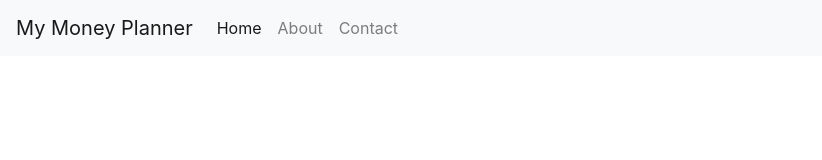
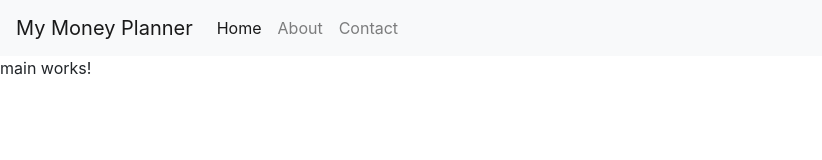
Before and after one commit to bublikxd/my-money-planner, an Angular app: page / in a window 1280 px wide. Shown: the top 160 px of the page, without its empty margins (0-822 px from the left). Built offline with nearby package versions, Linux system fonts and the light colour scheme.

Commit message:
create simple main component

```diff
--- a/src/app/app.component.html
+++ b/src/app/app.component.html
@@ -1,2 +1,3 @@
 <app-navbar></app-navbar>
+<app-main></app-main>
 <app-footer></app-footer>
--- a/src/app/app.module.ts
+++ b/src/app/app.module.ts
@@ -5,12 +5,14 @@ import { AppComponent } from './app.component';
 import { NgbModule } from '@ng-bootstrap/ng-bootstrap';
 import { NavbarComponent } from './navbar/navbar.component';
 import { FooterComponent } from './footer/footer.component';
+import { MainComponent } from './main/main.component';
 
 @NgModule({
   declarations: [
     AppComponent,
     NavbarComponent,
-    FooterComponent
+    FooterComponent,
+    MainComponent
   ],
   imports: [
     BrowserModule,
--- /dev/null
+++ b/src/app/main/main.component.html
@@ -0,0 +1,3 @@
+<p>
+  main works!
+</p>
--- /dev/null
+++ b/src/app/main/main.component.ts
@@ -0,0 +1,15 @@
+import { Component, OnInit } from '@angular/core';
+
+@Component({
+  selector: 'app-main',
+  templateUrl: './main.component.html',
+  styleUrls: ['./main.component.scss']
+})
+export class MainComponent implements OnInit {
+
+  constructor() { }
+
+  ngOnInit() {
+  }
+
+}
```
Also changed, not shown: src/app/main/main.component.scss (added), 1 other file (tests, documents, lock files or other folders).
